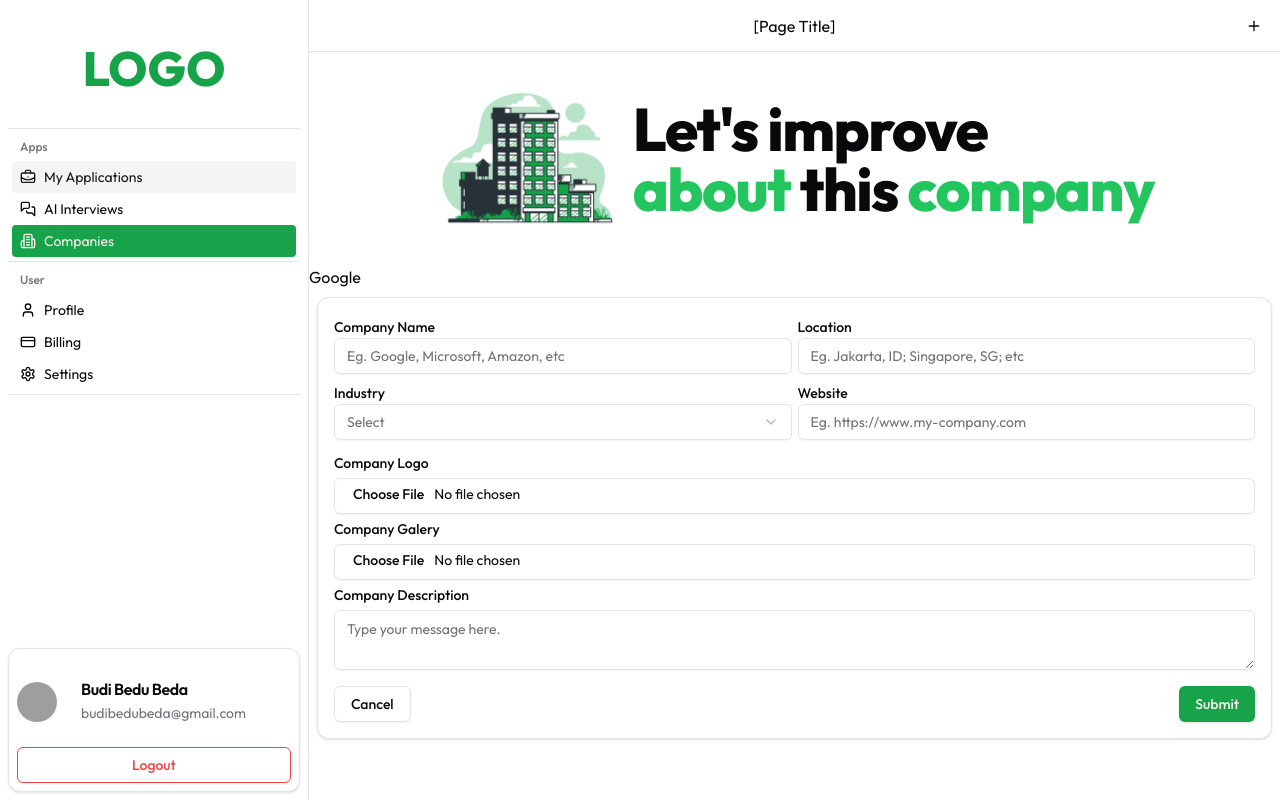
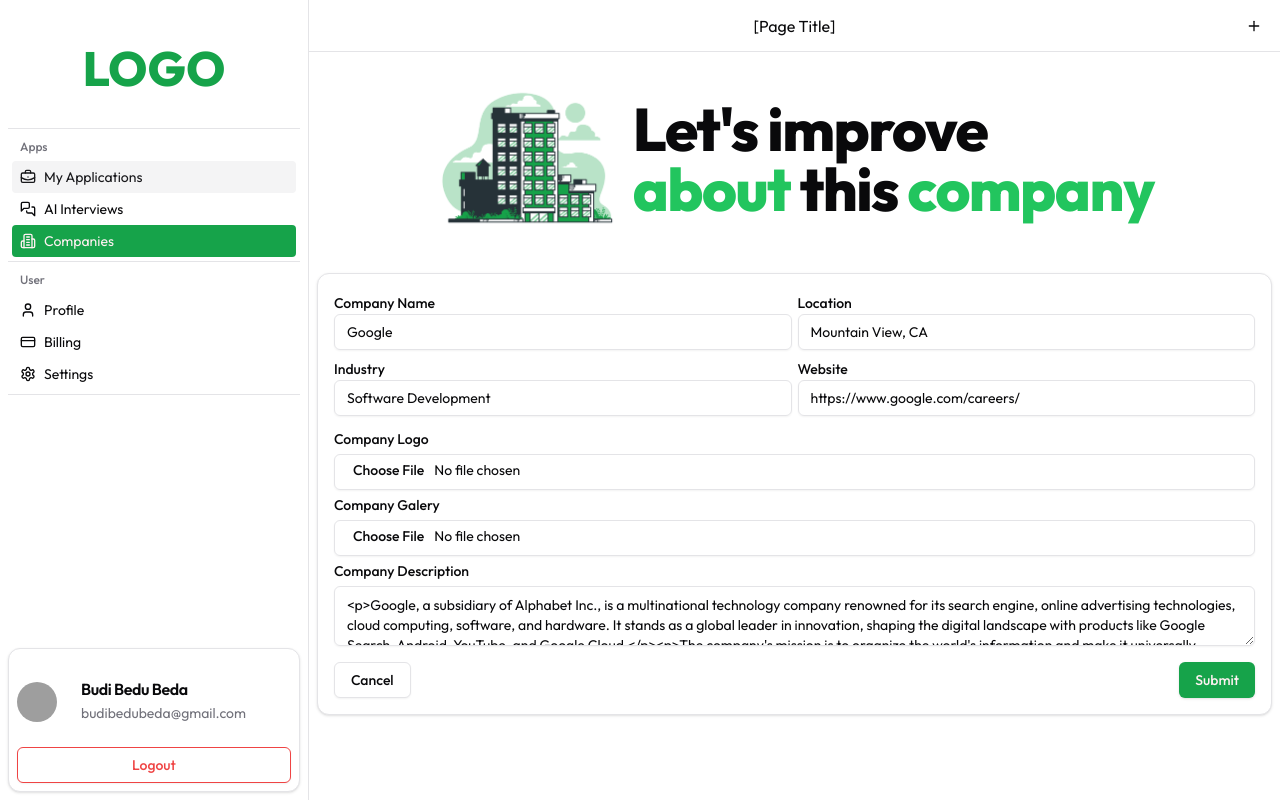
Before and after one commit to masadamsahid/nextjs-jobtracker-app, a Next.js app: page /dashboard/companies/1/edit in a window 1280 px wide. Built offline with nearby package versions, Linux system fonts and the light colour scheme; grey boxes are pictures that could not be loaded.

Commit message:
default value for company edit page

```diff
--- a/src/app/dashboard/ai-interviews/[id]/page.tsx
+++ b/src/app/dashboard/ai-interviews/[id]/page.tsx
@@ -28,8 +28,8 @@ const AIInterviewsPage = async ({ params }: Props) => {
             <Search className="size-5 stroke-1 absolute left-2 top-1/2 -translate-y-1/2 stroke-muted-foreground" />
           </div>
         </div>
-        <Separator />
-        <AIInterviewList interviews={INTERVIEWS} selectedInterview={selectedInterview} />
+        <Separator />selectedInterview
+        <AIInterviewList interviews={INTERVIEWS} ={selectedInterview} />
       </div>
 
       <Separator orientation="vertical" className="hidden md:block" />
--- a/src/app/dashboard/companies/[id]/edit/page.tsx
+++ b/src/app/dashboard/companies/[id]/edit/page.tsx
@@ -1,24 +1,23 @@
-
 import React from "react";
 import ComnpanyForm from "../../_components/CompanyForm";
-import COMPANIES from "@/dummy-data/companies"
+import COMPANIES from "@/dummy-data/companies";
 
 type Props = {
-    mode: "add" | "edit";
-  params : Promise<{
-    id:string;
-  }>
+
+  params: Promise<{
+    id: string;
+  }>;
 };
 
-const CompanyEditPage = async({mode:add ,params }: Props) => {
-    const {id:strId} = await params;
+const CompanyEditPage = async ({params }: Props) => {
+  const { id: strId } = await params;
   const id = Number(strId);
 
-  const selectedCompany = COMPANIES.find(company => company.id === id)
-  const mode: "add" |"edit" = "edit";
+  const selectedCompany = COMPANIES.find((company) => company.id === id);
+
   return (
-<div className="grid grid-cols-1">
-  <div
+    <div className="grid grid-cols-1">
+      <div
         id="illustration"
         className="grid grid-cols-1 lg:grid-cols-3 items-center justify-center"
       >
@@ -35,16 +34,9 @@ const CompanyEditPage = async({mode:add ,params }: Props) => {
           </h1>
         </div>
       </div>
-      <h1>{selectedCompany?.name}</h1>
-      <ComnpanyForm  />
 
-
-</div>
-
-
-
-
-
+      <ComnpanyForm mode={"edit"} selectedCompany={selectedCompany} />
+    </div>
   );
 };
 
--- a/src/app/dashboard/companies/_components/CompanyForm.tsx
+++ b/src/app/dashboard/companies/_components/CompanyForm.tsx
@@ -1,3 +1,4 @@
+"use client";
 import React from "react";
 import { Textarea } from "@/components/ui/textarea";
 import { Label } from "@/components/ui/label";
@@ -14,13 +15,16 @@ import {
 
 import { Input } from "@/components/ui/input";
 import { Card } from "@/components/ui/card";
+import COMPANIES, {Company} from "@/dummy-data/companies";
+
+type Props = {
+  mode: "add" | "edit";
+selectedCompany?: Company;
+};
+
+const CompanyForm = ({mode, selectedCompany}: Props) => {
 
 
-type Props = {
-
-};
-
-const CompanyForm = (props: Props) => {
 
 
   return (
@@ -34,7 +38,7 @@ const CompanyForm = (props: Props) => {
               type="text"
               placeholder="Eg. Google, Microsoft, Amazon, etc"
               required
-              // defaultValue={mode === "edit" ? selectedCompany?.name : ""}
+              defaultValue={mode === "edit" ? selectedCompany?.name : ""}
             />
           </div>
           <div className="w-full sm:w-[calc(50%-0.75rem)] flex-grow">
@@ -44,22 +48,19 @@ const CompanyForm = (props: Props) => {
               id="company-location"
               placeholder="Eg. Jakarta, ID; Singapore, SG; etc"
               required
+              defaultValue={mode === "edit" ? selectedCompany?.location : ""}
             />
           </div>
           <div className="w-full sm:w-[calc(50%-0.75rem)] flex-grow">
             <Label id="company-industry">Industry</Label>
-            <Select>
-              <SelectTrigger>
-                <SelectValue placeholder="Select" />
-              </SelectTrigger>
-              <SelectContent>
-                <SelectGroup>
-                  <SelectItem value="Technology">Technology</SelectItem>
-                  <SelectItem value="Finance">Finance</SelectItem>
-                  <SelectItem value="Healthcare">Healthcare</SelectItem>
-                </SelectGroup>
-              </SelectContent>
-            </Select>
+                        <Input
+              type="text"
+              id="company-location"
+              placeholder="Eg. Technology, Finance, Healthcare; etc"
+              required
+              defaultValue={mode === "edit" ? selectedCompany?.category : ""}
+            />
+
           </div>
           <div className="w-full sm:w-[calc(50%-0.75rem)] flex-grow">
             <Label>Website</Label>
@@ -68,6 +69,7 @@ const CompanyForm = (props: Props) => {
               type="link"
               placeholder="Eg. https://www.my-company.com"
               required
+              defaultValue={mode === "edit" ? selectedCompany?.url_link : ""}
             />
           </div>
         </div>
@@ -77,7 +79,7 @@ const CompanyForm = (props: Props) => {
           <Label htmlFor="company-galery">Company Galery</Label>
           <Input id="company-galery" type="file" />
           <Label>Company Description</Label>
-          <Textarea id="company-desc" placeholder="Type your message here." />
+          <Textarea id="company-desc" placeholder="Type your message here." defaultValue={mode === "edit" ? selectedCompany?.desc : ""}/>
         </div>
         <div></div>
         <div className="flex p-2 w-full items-center justify-between gap-2 md:mx-auto">
```
